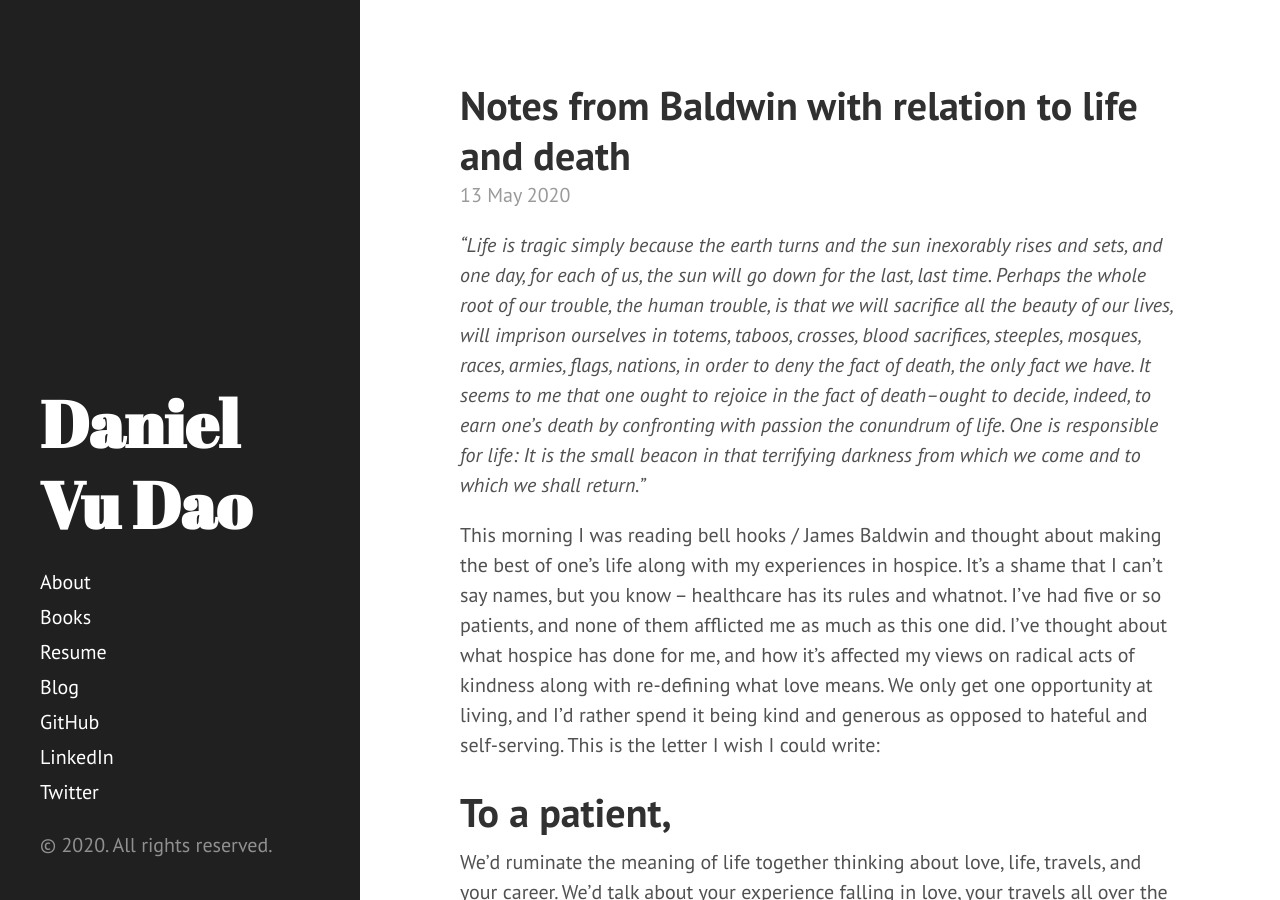
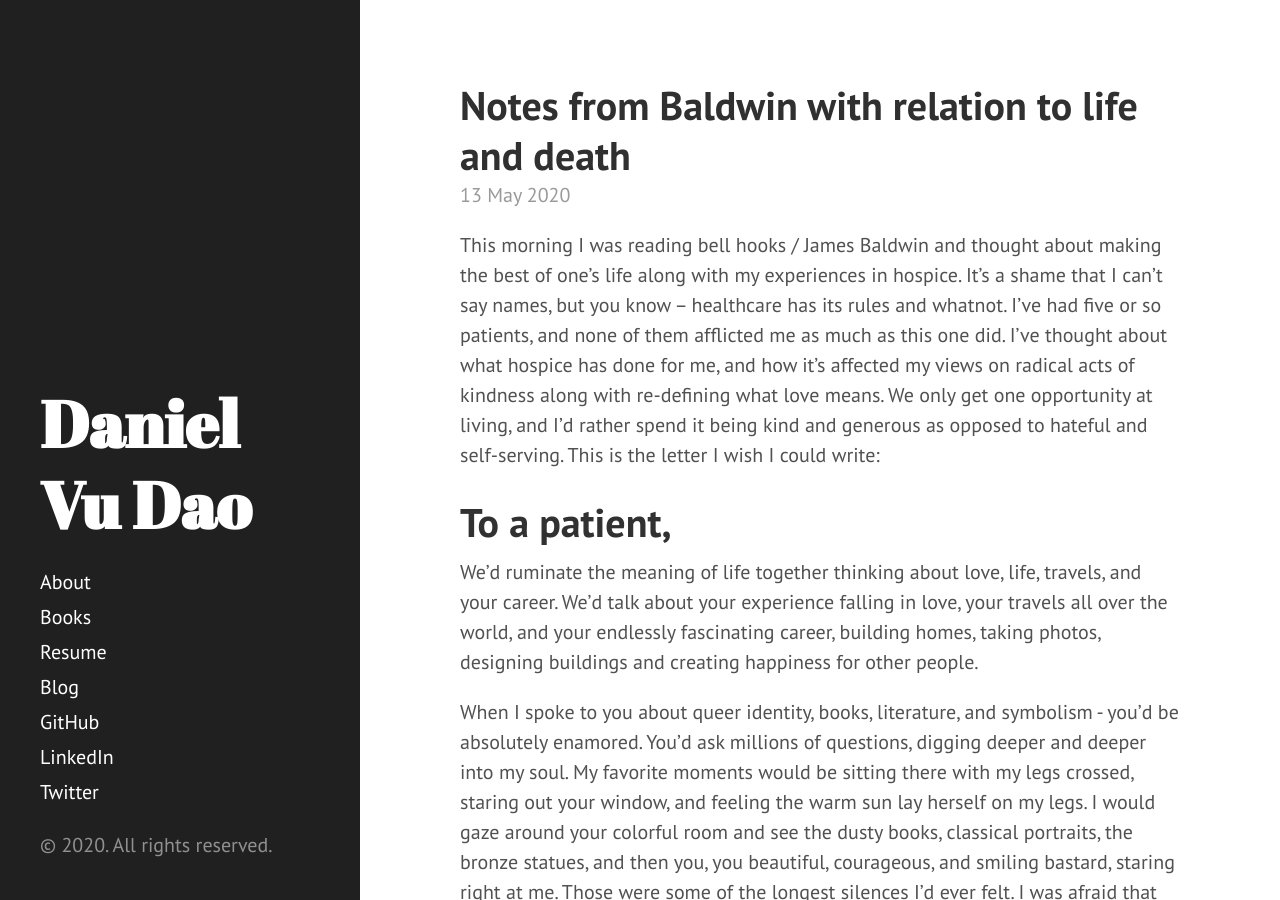
Before and after one commit to danielvdao/danielvdao.github.io, a Jekyll site: the page built from _posts/2020-05-13-baldwin-hospice.markdown, in a window 1280 px wide and 900 px high. Built offline with Jekyll 4.4.1, drawn with Linux system fonts in a browser that asks for light colours.

Commit message:
Remove baldwin quote lol

```diff
--- a/_posts/2020-05-13-baldwin-hospice.markdown
+++ b/_posts/2020-05-13-baldwin-hospice.markdown
@@ -4,10 +4,6 @@ title: "Notes from Baldwin with relation to life and death"
 date: 2020-05-13
 categories: jekyll update
 ---
-
-_“Life is tragic simply because the earth turns and the sun inexorably rises and sets, and one day, for each of us, the sun will go down for the last, last time. Perhaps the whole root of our trouble, the human trouble, is that we will sacrifice all the beauty of our lives, will imprison ourselves in totems, taboos, crosses, blood sacrifices, steeples, mosques, races, armies, flags, nations, in order to deny the fact of death, the only fact we have. It seems to me that one ought to rejoice in the fact of death--ought to decide, indeed, to earn one's death by confronting with passion the conundrum of life. One is responsible for life: It is the small beacon in that terrifying darkness from which we come and to which we shall return.”_
-
-
 This morning I was reading bell hooks / James Baldwin and thought about making the best of one's life along with my experiences in hospice. It’s a shame that I can’t say names, but you know -- healthcare has its rules and whatnot. I’ve had five or so patients, and none of them afflicted me as much as this one did. I’ve thought about what hospice has done for me, and how it’s affected my views on radical acts of kindness along with re-defining what love means. We only get one opportunity at living, and I'd rather spend it being kind and generous as opposed to hateful and self-serving. This is the letter I wish I could write:
 
 
```
